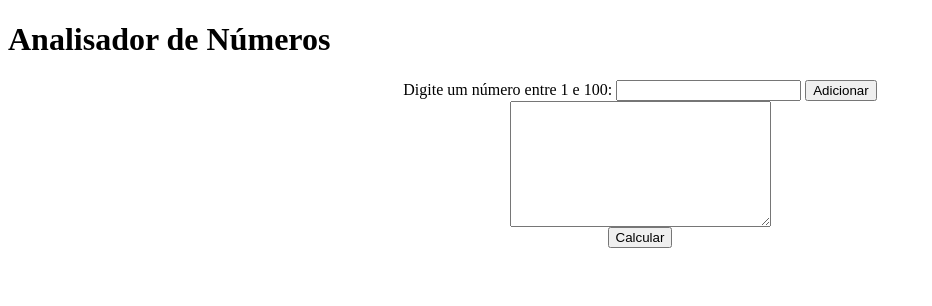
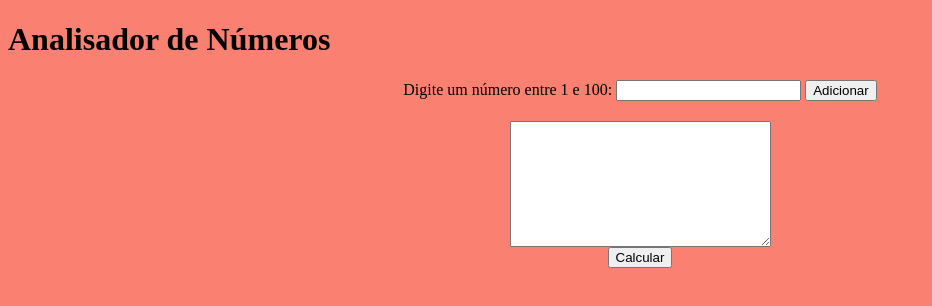
Before and after one commit to LucasDevRJ/analisador_de_numeros, a plain HTML site: page index.html in a window 1280 px wide. Shown: the whole page, without its empty margins (0-932 px from the left). Drawn offline with Linux system fonts and the light colour scheme.

Commit message:
Estilizando

```diff
--- a/css/styles.css
+++ b/css/styles.css
@@ -1,5 +1,16 @@
+body {
+    background-color: #FA8072;
+}
+
 .divisao-numeros {
     display: flex;
     flex-direction: column;
     align-items: center;
+    gap: 20px 0;
 }
+
+.divisao-resultado {
+    display: flex;
+    flex-direction: column;
+    align-items: center;
+}
--- a/index.html
+++ b/index.html
@@ -16,11 +16,13 @@
                 <input type="button" value="Adicionar" id="botaoAdicionar">
             </div>
 
-            <textarea rows="8" cols="30" name="numeros" id="numeros" readonly></textarea>
+           <div class="divisao-resultado">
+                <textarea rows="8" cols="30" name="numeros" id="numeros" readonly></textarea>
 
-            <input type="button" value="Calcular" id="botaoCalcular">
+                <input type="button" value="Calcular" id="botaoCalcular">
 
-            <p id="resultado"></p>
+                <p id="resultado"></p>
+           </div>
         </div>
     </body>
 
```
